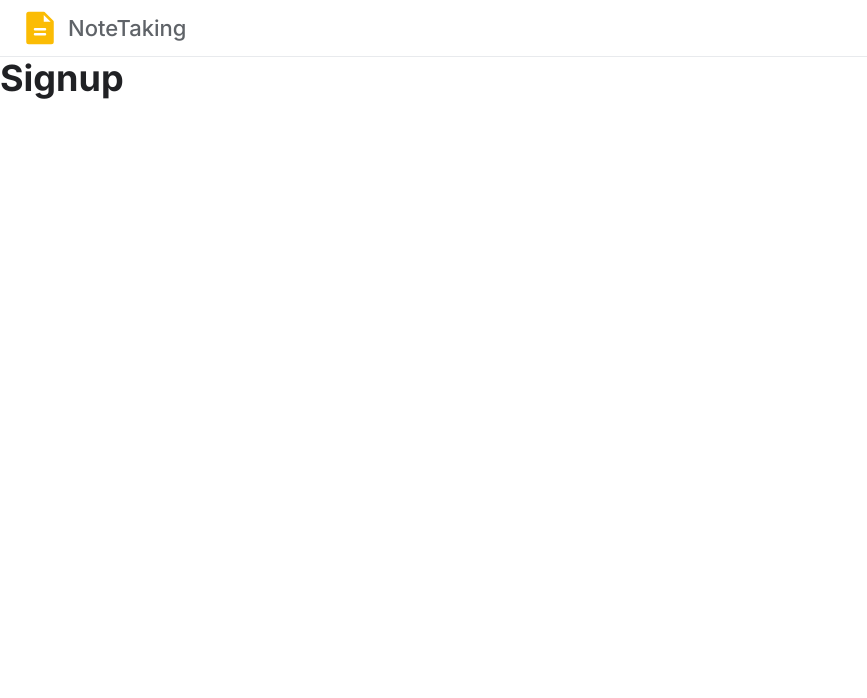
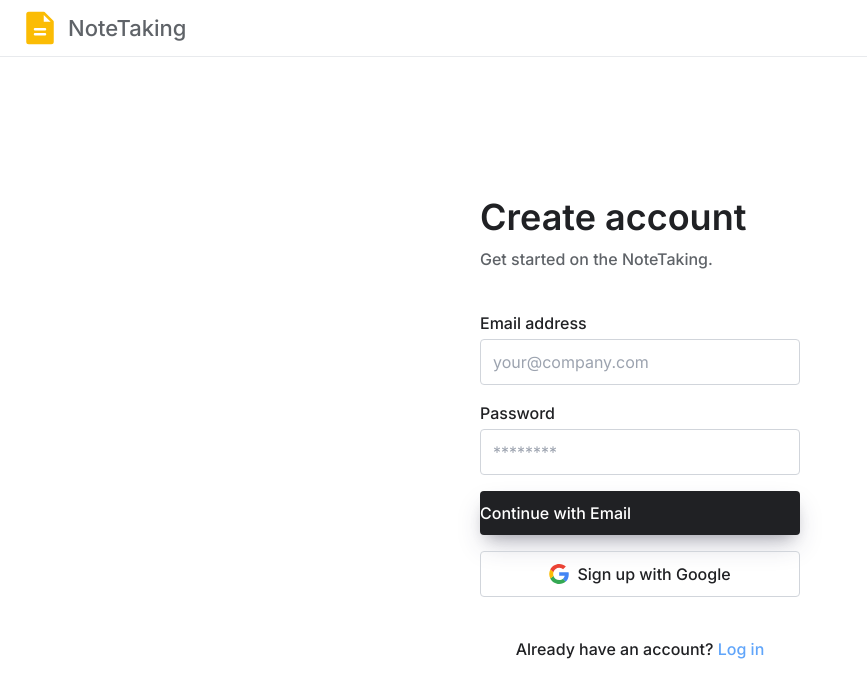
Before and after one commit to alexb017/note-taking-app, a Next.js app: page /signup in a window 1280 px wide. Shown: the top 698 px of the page, without its empty margins (0-867 px from the left). Built offline with nearby package versions, Linux system fonts and the light colour scheme; a web font is replaced by a local one.

Commit message:
Adds login and signup page.

```diff
--- /dev/null
+++ b/components/icons/google.js
@@ -0,0 +1,26 @@
+export default function GoogleIcon({ classname }) {
+  return (
+    <svg
+      xmlns="http://www.w3.org/2000/svg"
+      className={classname}
+      viewBox="0 0 256 262"
+    >
+      <path
+        fill="#4285F4"
+        d="M255.878 133.451c0-10.734-.871-18.567-2.756-26.69H130.55v48.448h71.947c-1.45 12.04-9.283 30.172-26.69 42.356l-.244 1.622l38.755 30.023l2.685.268c24.659-22.774 38.875-56.282 38.875-96.027"
+      />
+      <path
+        fill="#34A853"
+        d="M130.55 261.1c35.248 0 64.839-11.605 86.453-31.622l-41.196-31.913c-11.024 7.688-25.82 13.055-45.257 13.055c-34.523 0-63.824-22.773-74.269-54.25l-1.531.13l-40.298 31.187l-.527 1.465C35.393 231.798 79.49 261.1 130.55 261.1"
+      />
+      <path
+        fill="#FBBC05"
+        d="M56.281 156.37c-2.756-8.123-4.351-16.827-4.351-25.82c0-8.994 1.595-17.697 4.206-25.82l-.073-1.73L15.26 71.312l-1.335.635C5.077 89.644 0 109.517 0 130.55s5.077 40.905 13.925 58.602z"
+      />
+      <path
+        fill="#EB4335"
+        d="M130.55 50.479c24.514 0 41.05 10.589 50.479 19.438l36.844-35.974C195.245 12.91 165.798 0 130.55 0C79.49 0 35.393 29.301 13.925 71.947l42.211 32.783c10.59-31.477 39.891-54.251 74.414-54.251"
+      />
+    </svg>
+  );
+}
--- a/pages/signup/index.js
+++ b/pages/signup/index.js
@@ -1,7 +1,62 @@
+import Head from 'next/head';
+import Link from 'next/link';
+import GoogleIcon from '../../components/icons/google';
+
 export default function Signup() {
   return (
     <>
-      <h1>Signup</h1>
+      <Head>
+        <title>NoteTaking - Sign up</title>
+        <meta name="description" content="Sign up into notetaking app" />
+        <meta name="viewport" content="width=device-width, initial-scale=1" />
+        <link rel="icon" href="/favicon.ico" />
+      </Head>
+      <div className="auth">
+        <div className="auth-content">
+          <div className="auth-title">
+            <h1>Create account</h1>
+            <p>Get started on the NoteTaking.</p>
+          </div>
+          <div className="form-auth-content">
+            <form className="form-auth">
+              <label htmlFor="email" className="form-label">
+                Email address
+                <input
+                  type="text"
+                  name="email"
+                  id="email"
+                  className="form-input"
+                  autoComplete="email"
+                  placeholder="your@company.com"
+                />
+              </label>
+              <label htmlFor="password" className="form-label">
+                Password
+                <input
+                  type="password"
+                  name="password"
+                  id="password"
+                  className="form-input"
+                  autoComplete="current-password"
+                  placeholder="********"
+                />
+              </label>
+              <input
+                type="submit"
+                value="Continue with Email"
+                className="form-auth-submit"
+              />
+            </form>
+            <button className="auth-google">
+              <GoogleIcon classname="icon" />
+              Sign up with Google
+            </button>
+          </div>
+          <p className="login-text-signup">
+            Already have an account? <Link href="/login">Log in</Link>
+          </p>
+        </div>
+      </div>
     </>
   );
 }
--- a/styles/globals.css
+++ b/styles/globals.css
@@ -18,6 +18,13 @@
   --color-orange-title: #fbbc04;
   --color-name-details: #e8eaed;
   --color-bg-name-details: #3c3f43;
+
+  --gray-text: #9ca3af;
+  --gray-border: #d1d5db;
+  --blue-link: #60a5fa;
+
+  --box-shadow-btn: rgba(50, 50, 93, 0.25) 0px 13px 27px -5px,
+    rgba(0, 0, 0, 0.3) 0px 8px 16px -8px;
 
   --color-black-opacity-7: rgb(0 0 0 / 7.5%);
   --color-black-opacity-10: rgb(0 0 0 / 10%);
@@ -867,13 +874,26 @@ input[type='file'] {
   gap: 16px;
 }
 .auth-login {
+  display: flex;
+  align-items: center;
+  gap: 4px;
   font-weight: 500;
+  transition: all 150ms ease-out;
+}
+.auth-login:hover {
+  color: var(--color-gray-dark);
 }
 .auth-signup {
   font-weight: 500;
   padding: 8px 16px;
-  border-radius: 12px;
-  background-color: var(--color-blue);
+  border-radius: 4px;
+  color: var(--color-white);
+  background-color: var(--color-black);
+  transition: all 150ms ease-out;
+  box-shadow: var(--box-shadow-btn);
+}
+.auth-signup:hover {
+  background-color: var(--color-gray-dark);
 }
 .home-content {
   display: flex;
@@ -896,6 +916,7 @@ input[type='file'] {
   font-weight: 600;
   line-height: 1;
   letter-spacing: -2px;
+  text-align: center;
 }
 .home-i {
   color: var(--color-blue);
@@ -920,3 +941,93 @@ input[type='file'] {
 .emoji {
   font-family: 'Noto Color Emoji', sans-serif;
 }
+
+/* Auth */
+.auth {
+  display: flex;
+  justify-content: center;
+  align-items: center;
+  height: calc(100vh - 57px);
+}
+.auth-content {
+  display: flex;
+  flex-direction: column;
+  gap: 40px;
+  width: 320px;
+}
+.auth-title h1 {
+  font-size: 36px;
+  font-weight: 600;
+}
+.auth-title p {
+  font-weight: 500;
+  color: var(--color-gray-dark);
+  margin-top: 8px;
+}
+.form-auth {
+  display: flex;
+  flex-direction: column;
+  gap: 16px;
+}
+.form-auth-content {
+  display: flex;
+  flex-direction: column;
+  gap: 16px;
+}
+
+.form-label {
+  display: flex;
+  flex-direction: column;
+  gap: 4px;
+  font-weight: 500;
+}
+
+.form-input {
+  height: 44px;
+  border-radius: 4px;
+  border: 1px solid var(--gray-border);
+  padding: 0 12px;
+  cursor: text;
+}
+.form-input::placeholder {
+  color: var(--gray-text);
+  font-weight: 400;
+}
+
+.form-auth-submit {
+  display: flex;
+  align-items: center;
+  justify-content: center;
+  height: 44px;
+  color: var(--color-white);
+  background-color: var(--color-black);
+  border-radius: 4px;
+  font-weight: 500;
+  cursor: pointer;
+  box-shadow: var(--box-shadow-btn);
+  transition: all 150ms ease-out;
+}
+.form-auth-submit:hover {
+  background-color: var(--color-gray-dark);
+}
+
+.login-text-signup {
+  text-align: center;
+  font-weight: 500;
+}
+.login-text-signup a {
+  color: var(--blue-link);
+}
+
+.auth-google {
+  display: flex;
+  align-items: center;
+  justify-content: center;
+  gap: 8px;
+  height: 44px;
+  border: 1px solid var(--gray-border);
+  border-radius: 4px;
+  font-weight: 500;
+  cursor: pointer;
+  transition: all 150ms ease-out;
+}
```
Also changed, not shown: components/icons/login.js (added, +21 -0 lines), pages/index.js (+5 -4 lines), pages/login/index.js (+56 -1 lines).
